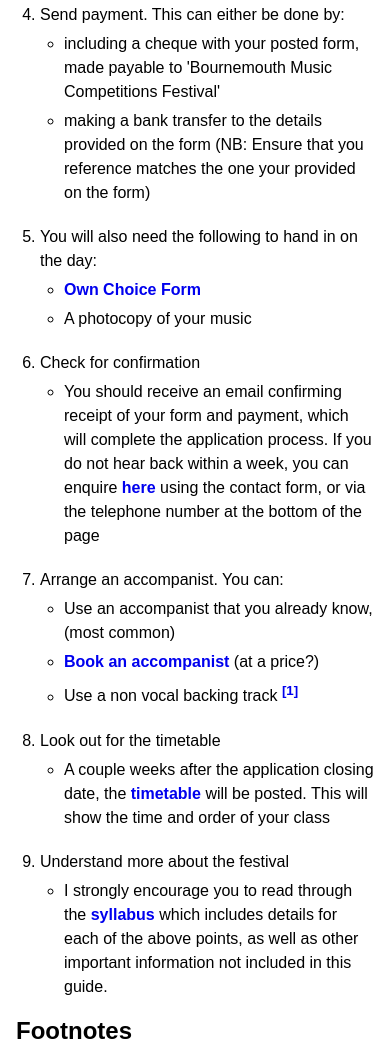
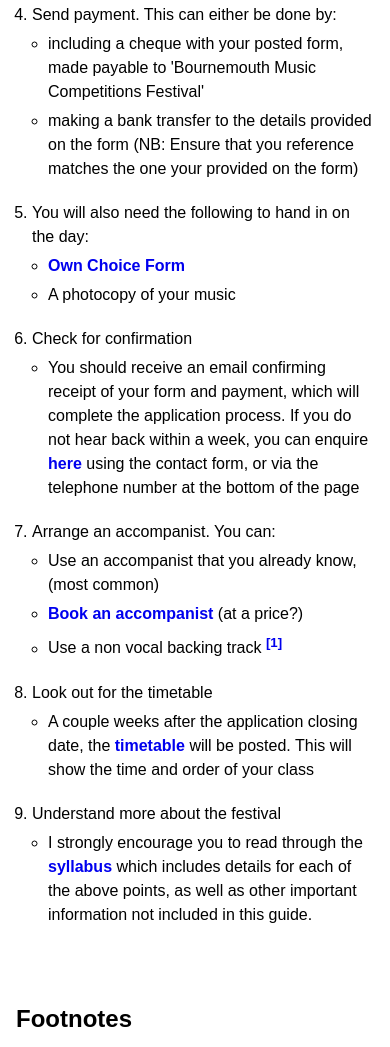
Before and after one commit to stephenjukes/bmcf, a plain HTML site: page index.html in a window 390 px wide. Shown: the part 915-1962 px from the top of the page. Drawn offline with Linux system fonts and the light colour scheme.

Commit message:
list padding updated for mobile devices only

```diff
--- a/festival.css
+++ b/festival.css
@@ -17,10 +17,6 @@
     text-decoration: none;
 }
 
-ol, ul {
-    padding-left: 1.5rem;
-}
-
 ol > li {
     margin: 20px 0;
 }
@@ -37,3 +33,13 @@
     color: red;
     font-weight: bold;
 }
+
+#footnotes {
+    margin-top: 5rem;
+}
+
+@media (max-width: 800px) {
+    ol, ul {
+        padding-left: 1rem;
+    }
+}
```
